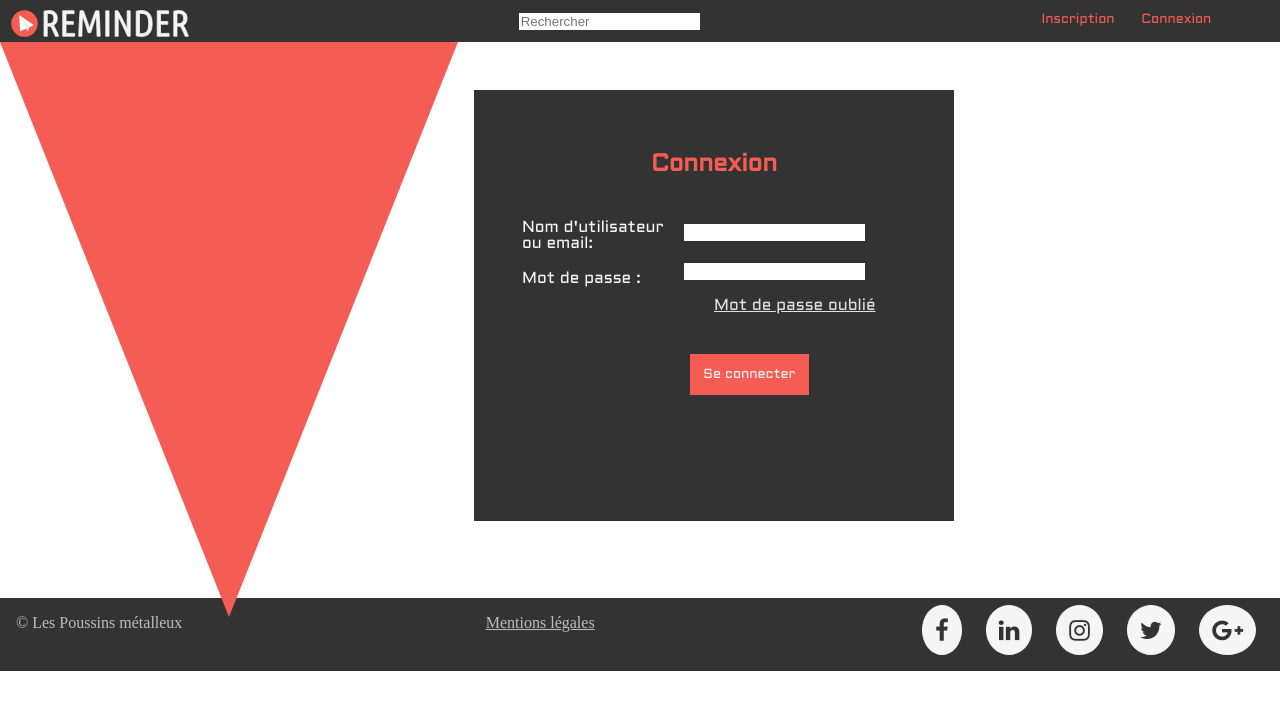
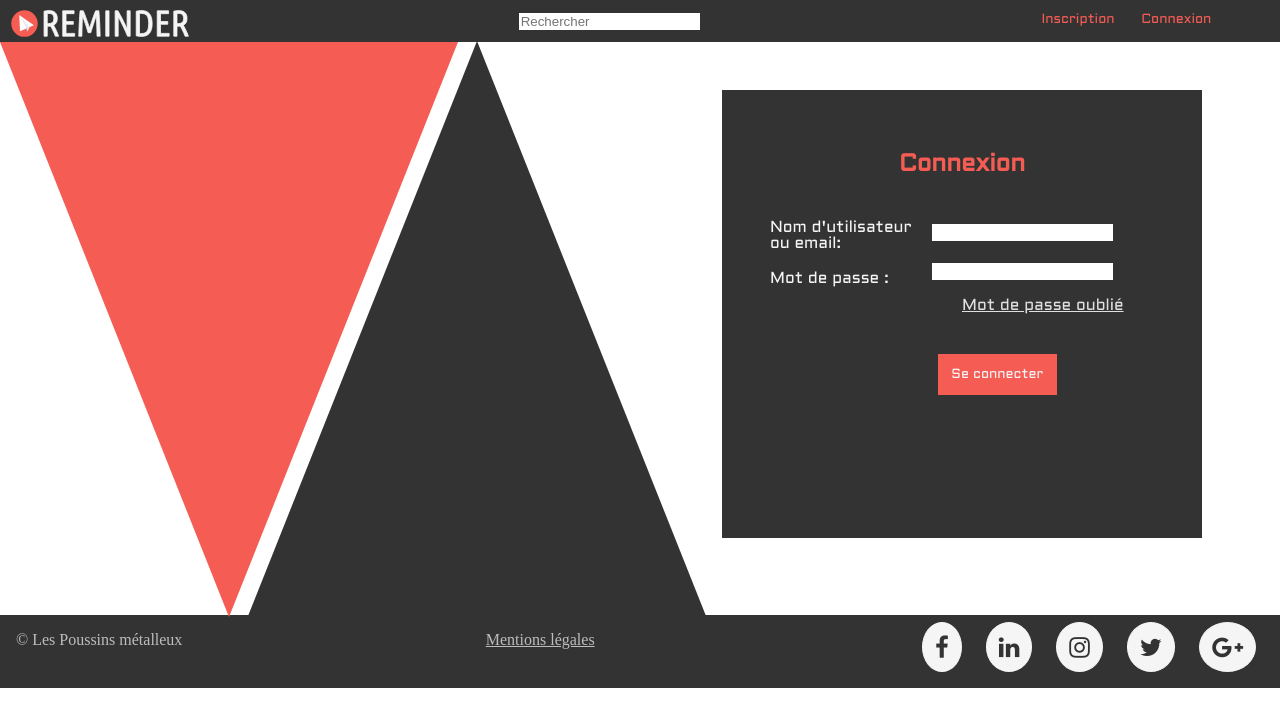
Before and after one commit to BylaneA/reminder, a React (Create React App) app in the folder front/: page /connexion in a window 1280 px wide. Shown: the top 726 px of the page. Built offline with nearby package versions, Linux system fonts and the light colour scheme.

Commit message:
Triangle noir Dashboard, Connexion, Inscription

```diff
--- a/front/src/assets/css/style.css
+++ b/front/src/assets/css/style.css
@@ -53,7 +53,8 @@ header a {
 /*------------ Main (Home page)-------------- */
 .container-home {
   width: 100%;
-  display: flex; }
+  display: flex;
+  height: 37em; }
 
 .concept {
   width: 28em;
@@ -88,7 +89,8 @@ header a {
 .container-register, .container-connexion {
   width: 100%;
   display: flex;
-  font-family: "Aldrich", sans-serif; }
+  font-family: "Aldrich", sans-serif;
+  height: 37em; }
 
 .labels-register, .labels-login, .labels-addPost {
   margin-left: 2em;
@@ -153,7 +155,8 @@ header a {
 .mainDashboard {
   width: 100%;
   display: flex;
-  justify-content: space-between; }
+  justify-content: space-between;
+  height: 37em; }
 
 .post-it {
   width: 17em;
--- a/front/src/assets/scss/style.scss
+++ b/front/src/assets/scss/style.scss
@@ -73,6 +73,7 @@ header a {
 .container-home {
 	width: 100%;
 	display: flex;
+	height: 37em;
 }
 
 .concept {
@@ -113,6 +114,7 @@ header a {
 	width: 100%;
 	display: flex;
 	font-family: $principalFont;
+	height: 37em;
 }
 
 .labels-register, .labels-login, .labels-addPost {
@@ -191,6 +193,7 @@ header a {
 	width: 100%;
 	display: flex;
 	justify-content: space-between;
+	height: 37em;
 }
 
 .post-it {
--- a/front/src/components/pages/connexion.js
+++ b/front/src/components/pages/connexion.js
@@ -13,6 +13,7 @@ class Connexion extends Component {
 
       	<div className="triangles">
 	      <div className="redTriangle"></div>
+	      <div className="blackTriangle"></div>
 	     </div>
       	<div className="concept">
 			<h1>Connexion</h1>
--- a/front/src/components/pages/inscription.js
+++ b/front/src/components/pages/inscription.js
@@ -9,8 +9,8 @@ class Inscription extends Component {
     return (
       <div className="container-register">
       	<div className="triangles">
-          <div className="redTriangle">
-          </div>
+          <div className="redTriangle"></div>
+          <div className="blackTriangle"></div>
         </div>
       	<div className="concept">
       		<h1>Inscription</h1>
```
